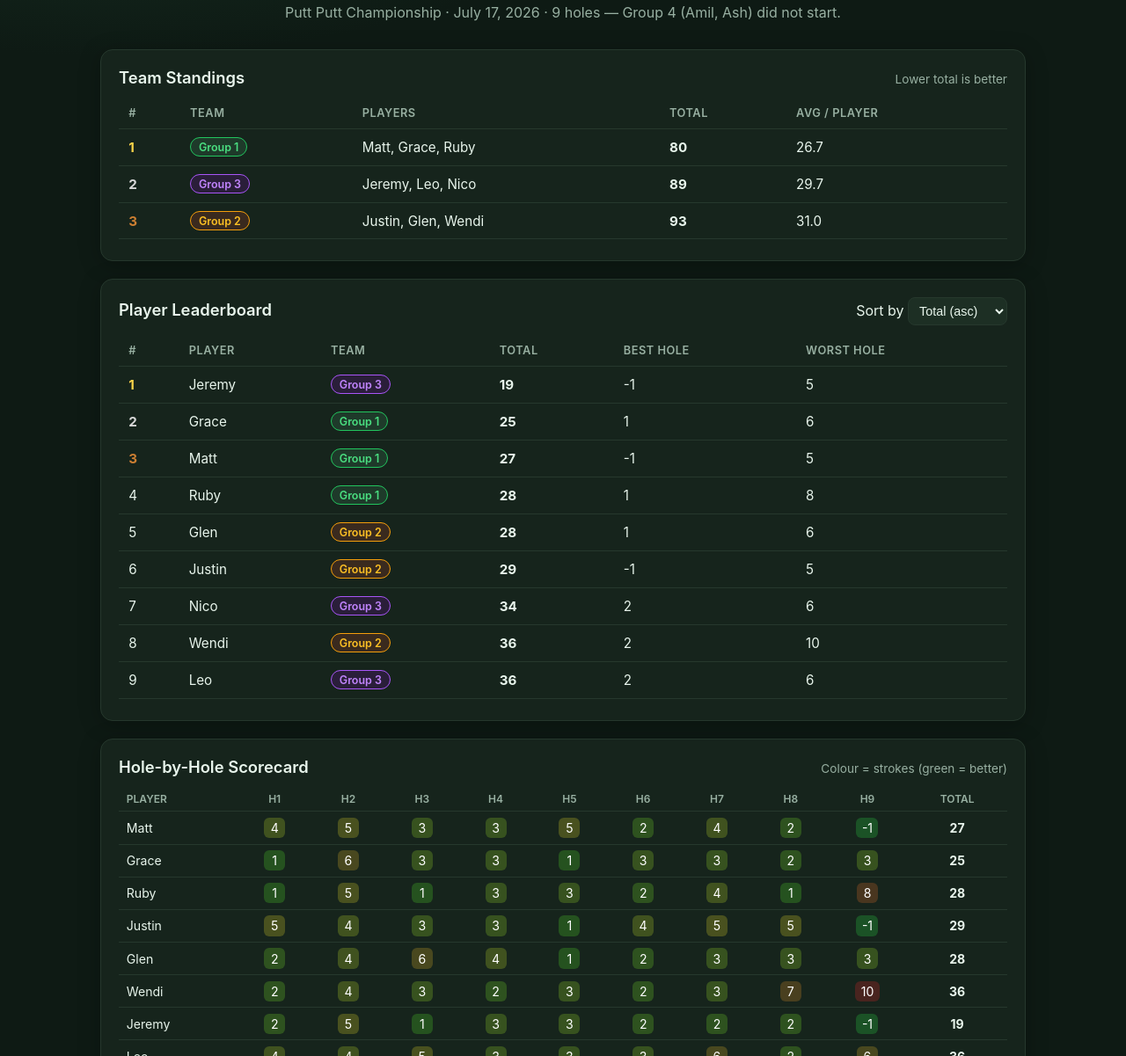
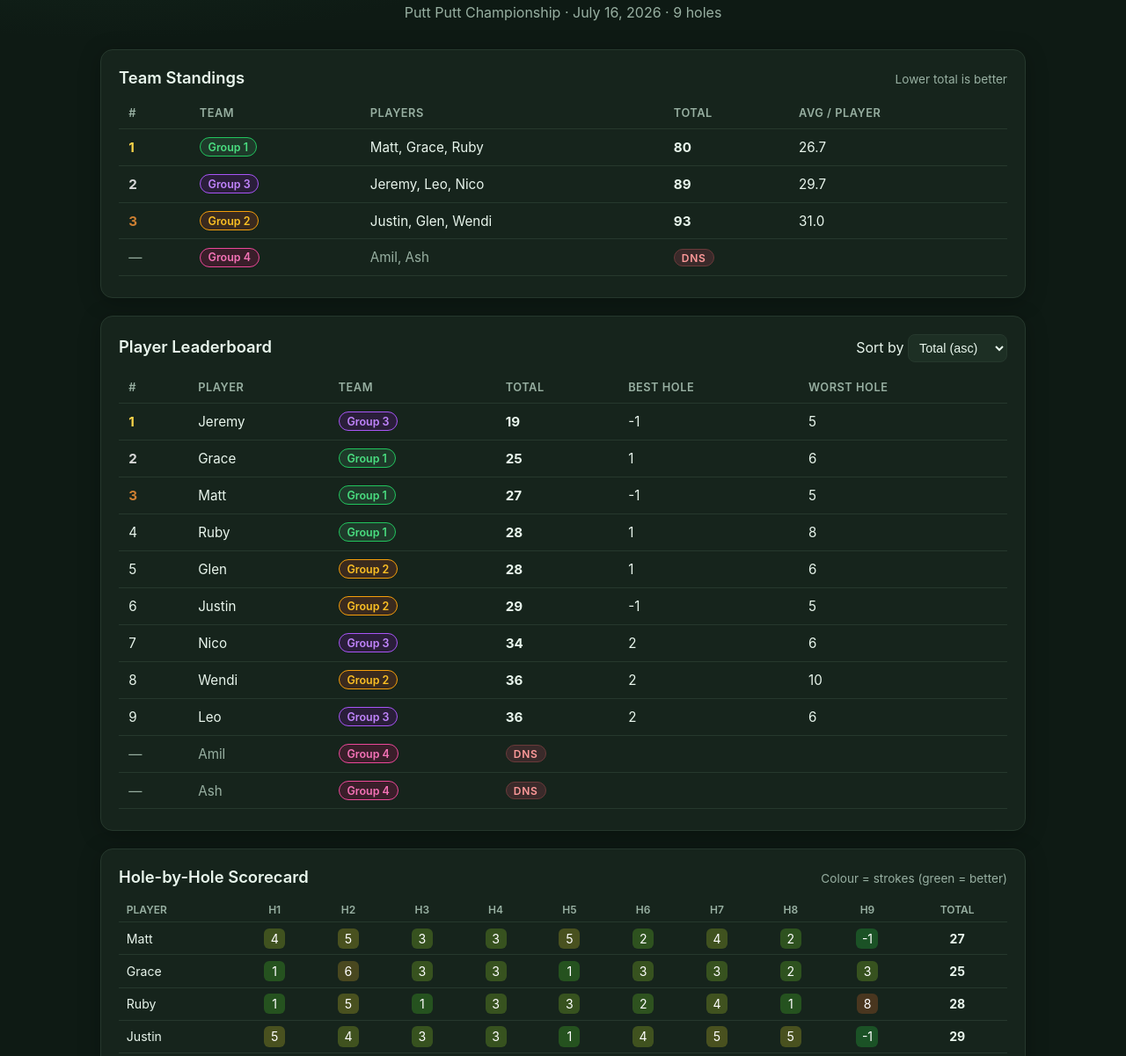
Before and after one commit to gracebilliris/games-leaderboard, a plain HTML site: page index.html in a window 1280 px wide. Shown: the part 96-1297 px from the top of the page at 88% size. Drawn offline with nearby package versions, Linux system fonts and the light colour scheme.

Commit message:
Add Group 4 (DNS) and fix date to 16 July

```diff
--- a/app.js
+++ b/app.js
@@ -3,6 +3,8 @@ const TEAM_COLORS = {
   1: { bg: '#3a2a1e', fg: '#fbbf24', border: '#f59e0b' },
   2: { bg: '#2a1e3a', fg: '#c084fc', border: '#a855f7' },
 };
+
+TEAM_COLORS[3] = { bg: '#3a1e2a', fg: '#f472b6', border: '#ec4899' };
 
 let DATA = null;
 
@@ -19,22 +21,25 @@ async function loadData() {
 function computePlayerTotals(players) {
   return players.map(p => ({
     ...p,
-    total: p.scores.reduce((a, b) => a + b, 0),
-    best: Math.min(...p.scores),
-    worst: Math.max(...p.scores),
+    total: p.dns ? null : p.scores.reduce((a, b) => a + b, 0),
+    best: p.dns || p.scores.length === 0 ? null : Math.min(...p.scores),
+    worst: p.dns || p.scores.length === 0 ? null : Math.max(...p.scores),
   }));
 }
 
 function computeTeamTotals(teams, players) {
   return teams.map((t, i) => {
     const roster = players.filter(p => p.team === i);
-    const total = roster.reduce((s, p) => s + p.total, 0);
+    const active = roster.filter(p => !p.dns);
+    const dns = active.length === 0 && roster.length > 0;
+    const total = active.reduce((s, p) => s + p.total, 0);
     return {
       name: t,
       index: i,
       players: roster,
-      total,
-      avg: roster.length ? total / roster.length : 0,
+      total: dns ? null : total,
+      avg: !dns && active.length ? total / active.length : null,
+      dns,
     };
   });
 }
@@ -48,9 +53,11 @@ function rankRowClass(i) {
 
 function renderTeamTable(teams) {
   const tbody = document.querySelector('#team-table tbody');
-  const sorted = [...teams].sort((a, b) => a.total - b.total);
-  tbody.innerHTML = sorted.map((t, i) => {
-    const c = TEAM_COLORS[t.index];
+  const active = teams.filter(t => !t.dns).sort((a, b) => a.total - b.total);
+  const dns = teams.filter(t => t.dns);
+  const rows = [
+    ...active.map((t, i) => {
+      const c = TEAM_COLORS[t.index] || TEAM_COLORS[0];
       return `<tr class="${rankRowClass(i)}">
         <td>${i + 1}</td>
         <td><span class="team-badge" style="background:${c.bg};color:${c.fg};border-color:${c.border}">${t.name}</span></td>
@@ -58,20 +65,33 @@ function renderTeamTable(teams) {
         <td><strong>${t.total}</strong></td>
         <td>${t.avg.toFixed(1)}</td>
       </tr>`;
-  }).join('');
+    }),
+    ...dns.map(t => {
+      const c = TEAM_COLORS[t.index] || TEAM_COLORS[0];
+      return `<tr class="dns-row">
+        <td>—</td>
+        <td><span class="team-badge" style="background:${c.bg};color:${c.fg};border-color:${c.border}">${t.name}</span></td>
+        <td>${t.players.map(p => p.name).join(', ')}</td>
+        <td colspan="2"><span class="dns-tag">DNS</span></td>
+      </tr>`;
+    }),
+  ];
+  tbody.innerHTML = rows.join('');
 }
 
 function renderPlayerTable(players, teams, sortMode) {
   const tbody = document.querySelector('#player-table tbody');
-  const sorted = [...players];
+  const active = players.filter(p => !p.dns);
+  const dns = players.filter(p => p.dns);
   switch (sortMode) {
-    case 'total-desc': sorted.sort((a, b) => b.total - a.total); break;
-    case 'name': sorted.sort((a, b) => a.name.localeCompare(b.name)); break;
-    case 'team': sorted.sort((a, b) => a.team - b.team || a.total - b.total); break;
-    default: sorted.sort((a, b) => a.total - b.total);
+    case 'total-desc': active.sort((a, b) => b.total - a.total); break;
+    case 'name': active.sort((a, b) => a.name.localeCompare(b.name)); break;
+    case 'team': active.sort((a, b) => a.team - b.team || a.total - b.total); break;
+    default: active.sort((a, b) => a.total - b.total);
   }
-  tbody.innerHTML = sorted.map((p, i) => {
-    const c = TEAM_COLORS[p.team];
+  const rows = [
+    ...active.map((p, i) => {
+      const c = TEAM_COLORS[p.team] || TEAM_COLORS[0];
       return `<tr class="${sortMode === 'total' ? rankRowClass(i) : ''}">
         <td>${i + 1}</td>
         <td>${p.name}</td>
@@ -80,7 +100,18 @@ function renderPlayerTable(players, teams, sortMode) {
         <td>${p.best}</td>
         <td>${p.worst}</td>
       </tr>`;
-  }).join('');
+    }),
+    ...dns.map(p => {
+      const c = TEAM_COLORS[p.team] || TEAM_COLORS[0];
+      return `<tr class="dns-row">
+        <td>—</td>
+        <td>${p.name}</td>
+        <td><span class="team-badge" style="background:${c.bg};color:${c.fg};border-color:${c.border}">${teams[p.team]}</span></td>
+        <td colspan="3"><span class="dns-tag">DNS</span></td>
+      </tr>`;
+    }),
+  ];
+  tbody.innerHTML = rows.join('');
 }
 
 function scoreColor(score, min, max) {
@@ -92,7 +123,9 @@ function scoreColor(score, min, max) {
 
 function renderScorecard(players, holes) {
   const table = document.querySelector('#scorecard');
-  const allScores = players.flatMap(p => p.scores);
+  const active = players.filter(p => !p.dns);
+  const dns = players.filter(p => p.dns);
+  const allScores = active.flatMap(p => p.scores);
   const min = Math.min(...allScores);
   const max = Math.max(...allScores);
 
@@ -100,7 +133,7 @@ function renderScorecard(players, holes) {
     Array.from({ length: holes }, (_, i) => `<th>H${i + 1}</th>`).join('')
   }<th>Total</th></tr></thead>`;
 
-  const body = `<tbody>${players.map(p => `
+  const activeRows = active.map(p => `
     <tr>
       <td>${p.name}</td>
       ${p.scores.map(s => {
@@ -108,16 +141,22 @@ function renderScorecard(players, holes) {
         return `<td><span class="cell" style="background:${c.bg};color:${c.fg}">${s}</span></td>`;
       }).join('')}
       <td class="total-col">${p.total}</td>
-    </tr>`).join('')}</tbody>`;
+    </tr>`).join('');
 
-  table.innerHTML = head + body;
+  const dnsRows = dns.map(p => `
+    <tr class="dns-row">
+      <td>${p.name}</td>
+      <td colspan="${holes + 1}"><span class="dns-tag">DNS</span></td>
+    </tr>`).join('');
+
+  table.innerHTML = head + `<tbody>${activeRows}${dnsRows}</tbody>`;
 }
 
 let chartInstance = null;
 function renderChart(players, teams, holes) {
   const ctx = document.getElementById('chart');
-  const datasets = players.map(p => {
-    const c = TEAM_COLORS[p.team];
+  const datasets = players.filter(p => !p.dns).map(p => {
+    const c = TEAM_COLORS[p.team] || TEAM_COLORS[0];
     let running = 0;
     const cumulative = p.scores.map(s => (running += s));
     return {
@@ -165,7 +204,7 @@ function renderAll() {
     renderEmpty();
     return;
   }
-  const holes = DATA.holes || DATA.players[0].scores.length;
+  const holes = DATA.holes || (DATA.players.find(p => !p.dns) || DATA.players[0]).scores.length;
   const players = computePlayerTotals(DATA.players);
   const teams = computeTeamTotals(DATA.teams, players);
 
--- a/data.json
+++ b/data.json
@@ -1,9 +1,8 @@
 {
   "event": "Putt Putt Championship",
-  "date": "2026-07-17",
+  "date": "2026-07-16",
   "holes": 9,
-  "teams": ["Group 1", "Group 2", "Group 3"],
-  "notes": "Group 4 (Amil, Ash) did not start.",
+  "teams": ["Group 1", "Group 2", "Group 3", "Group 4"],
   "players": [
     { "name": "Matt",   "team": 0, "scores": [4, 5, 3, 3, 5, 2, 4, 2, -1] },
     { "name": "Grace",  "team": 0, "scores": [1, 6, 3, 3, 1, 3, 3, 2,  3] },
@@ -13,6 +12,8 @@
     { "name": "Wendi",  "team": 1, "scores": [2, 4, 3, 2, 3, 2, 3, 7, 10] },
     { "name": "Jeremy", "team": 2, "scores": [2, 5, 1, 3, 3, 2, 2, 2, -1] },
     { "name": "Leo",    "team": 2, "scores": [4, 4, 5, 3, 3, 3, 6, 2,  6] },
-    { "name": "Nico",   "team": 2, "scores": [6, 5, 3, 4, 3, 3, 2, 6,  2] }
+    { "name": "Nico",   "team": 2, "scores": [6, 5, 3, 4, 3, 3, 2, 6,  2] },
+    { "name": "Amil",   "team": 3, "scores": [], "dns": true },
+    { "name": "Ash",    "team": 3, "scores": [], "dns": true }
   ]
 }
--- a/styles.css
+++ b/styles.css
@@ -153,6 +153,19 @@ footer {
 }
 footer a { color: var(--accent); text-decoration: none; }
 
+.dns-row td { color: var(--muted); }
+.dns-tag {
+  display: inline-block;
+  padding: 0.1rem 0.5rem;
+  border-radius: 999px;
+  font-size: 0.75rem;
+  font-weight: 600;
+  background: #3a2a2a;
+  color: #ff9a9a;
+  border: 1px solid #6a3a3a;
+  letter-spacing: 0.06em;
+}
+
 .empty {
   padding: 1.5rem;
   text-align: center;
```
Lines whose indentation alone changed are shown as unchanged.
